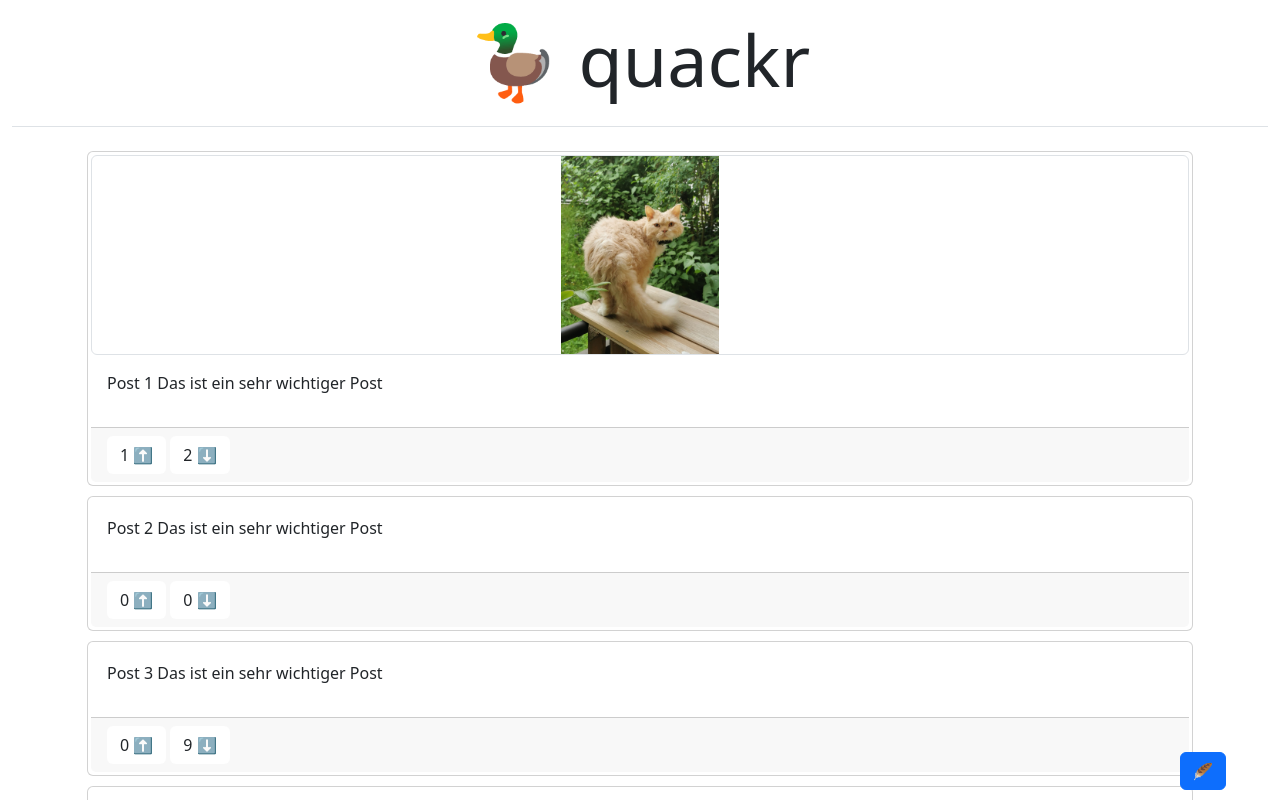
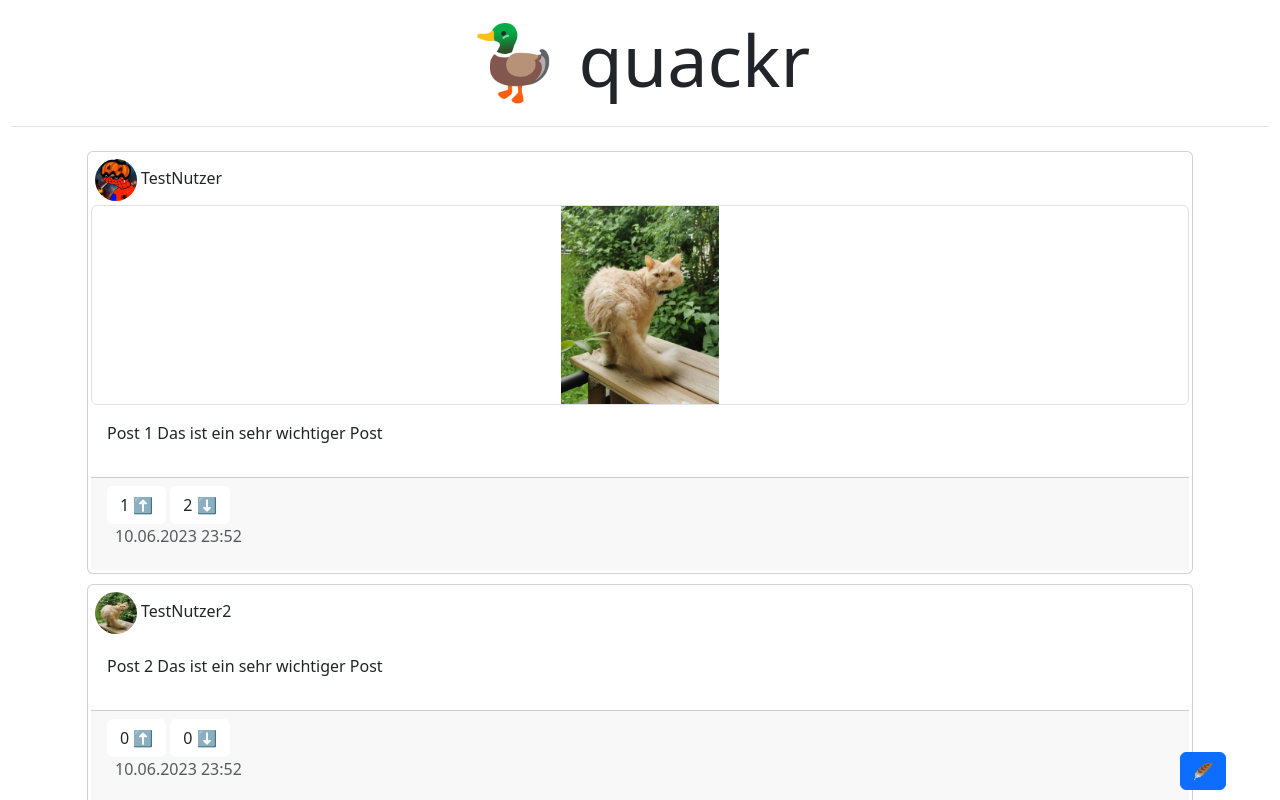
Before and after one commit to makorte/quackr, an Angular app in the folder frontend/quackr-frontend/: page /app/posts in a window 1280 px wide. Shown: the top 800 px of the page. Built offline with nearby package versions, Linux system fonts and the light colour scheme.

Commit message:
Build FIx und User Icon hinzugefügt

```diff
--- a/frontend/quackr-frontend/src/model/Post.ts
+++ b/frontend/quackr-frontend/src/model/Post.ts
@@ -8,6 +8,7 @@ export class Post {
   public likeStatus: LikeStatus;
   public id: number|null;
   public ersteller: User;
+  public erstellungsDatum: string = "10.06.2023 23:52";
 
 
   constructor(message: string, likes: number, dislikes: number, likeStatus: LikeStatus,ersteller: User, id: number|null = null, imageLink: string | null = null) {
--- a/frontend/quackr-frontend/src/post-detail-view/post-detail-view.component.html
+++ b/frontend/quackr-frontend/src/post-detail-view/post-detail-view.component.html
@@ -6,5 +6,6 @@
 </div>
 
 <div *ngIf="state == LoadingState.Loaded && post != null">
-  <app-post [post]="post"></app-post>
+
+  <app-post [post]="post" [enableLinks]="false"> <button type="button" class="btn-close" aria-label="Close" (click)="backToOverview()"></button></app-post>
 </div>
--- a/frontend/quackr-frontend/src/post-detail-view/post-detail-view.component.ts
+++ b/frontend/quackr-frontend/src/post-detail-view/post-detail-view.component.ts
@@ -1,4 +1,4 @@
-import { Component } from '@angular/core';
+import {Component, Input} from '@angular/core';
 import {ActivatedRoute, Router} from "@angular/router";
 import {Post} from "../model/Post";
 import {RestService} from "../rest.service";
@@ -10,6 +10,7 @@ import {RestService} from "../rest.service";
 })
 export class PostDetailViewComponent {
   public post: Post|null = null;
+
   state: LoadingState = LoadingState.Loading;
 
   constructor(private router: Router, private route : ActivatedRoute, restService: RestService) {
@@ -35,6 +36,9 @@ export class PostDetailViewComponent {
     });
   }
 
+  backToOverview() {
+    this.router.navigate(["app", "posts"])
+  }
   protected readonly LoadingState = LoadingState;
 }
 
--- a/frontend/quackr-frontend/src/post/post.component.html
+++ b/frontend/quackr-frontend/src/post/post.component.html
@@ -1,18 +1,26 @@
 
   <div id="post-div" class="col card">
-    <div *ngIf="post.imageLink != null" class="">
-      <img  src="/assets/katze.jpg" class="card-img-top  object-fit-contain border rounded postImage"   alt="..."/>
+    <div  class="">
+      <ng-content />
+      <div>
+        <img src="{{post.ersteller.userIconLink}}" class="rounded-circle p-1" width="50" height="50">
+        <span>{{post.ersteller.name}}</span>
+      </div>
+      <img  *ngIf="post.imageLink != null" src="/assets/katze.jpg" class="card-img-top  object-fit-contain border rounded postImage"   alt="..."/>
     </div>
     <div class="card-body">
-      <a routerLink="/app/post-details/{{post.id}}" class="text-decoration-none">
+      <a *ngIf="enableLinks" routerLink="/app/post-details/{{post.id}}" class="text-decoration-none">
           <p id="post-text" class="text-body">{{post.message}}</p>
       </a>
+      <p *ngIf="!enableLinks" id="post-text-2" class="text-body">{{post.message}}</p>
     </div>
-    <div class="card-footer btn-toolbar gap-1 " role="toolbar" >
-      <app-like-button (btnClick)="likeChange()" [post]="post"></app-like-button>
-<!--      <button classList="{{getLikeButtonClasses()}}" id="like-button" (click)="likeChange()">{{post.likes}}  ⬆️</button>-->
-<!--      <button [classList]="getDislikeButtonClasses()" id="dislike-button" (click)="dislikeChange()">{{post.dislikes}}  ⬇️-->
-      <app-dislike-button (btnClick)="dislikeChange()" [post]="post"></app-dislike-button>
-<!--      </button>-->
+    <div class="card-footer">
+      <div class="btn-toolbar gap-1 " role="toolbar" >
+        <app-like-button (btnClick)="likeChange()" [post]="post"></app-like-button>
+        <app-dislike-button (btnClick)="dislikeChange()" [post]="post"></app-dislike-button>
+      </div>
+      <span class="text-body-secondary p-2">{{post.erstellungsDatum}}</span>
+      <button *ngIf="enableLinks" class="btn btn-outline-light float-end" (click)="toPostDetail()">-></button>
     </div>
+
   </div>
--- a/frontend/quackr-frontend/src/post/post.component.ts
+++ b/frontend/quackr-frontend/src/post/post.component.ts
@@ -2,6 +2,7 @@ import {Component, EventEmitter, Input, Output} from '@angular/core';
 import {LikeStatus, Post} from "../model/Post";
 import {state} from "@angular/animations";
 import {User} from "../model/User";
+import {Router} from "@angular/router";
 
 @Component({
   selector: 'app-post',
@@ -9,8 +10,14 @@ import {User} from "../model/User";
   styleUrls: ['./post.component.sass'],
 })
 export class PostComponent {
+  private router: Router;
+
+  constructor(router: Router) {
+    this.router = router;
+  }
 
   @Input() post: Post = new Post("Lädt...", 0, 0 , LikeStatus.NONE, new User(-1, [],"","",""));
+  @Input() enableLinks: boolean = true;
 
   @Output() onLikeStatusChange = new EventEmitter<Post>();
 
@@ -26,11 +33,7 @@ export class PostComponent {
     this.onLikeStatusChange.emit(this.post);
   }
 
-  getLikeButtonClasses() {
-    return this.post.hasLiked() ? "liked btn" : "btn";
-  }
-
-  getDislikeButtonClasses() {
-    return this.post.hasDisliked() ? "disliked btn" : "likeButton btn";
+  toPostDetail() {
+    this.router.navigate(["app","post-details",this.post.id]);
   }
 }
--- a/frontend/quackr-frontend/src/rest.service.ts
+++ b/frontend/quackr-frontend/src/rest.service.ts
@@ -16,13 +16,13 @@ export class RestService {
 
 
   private users = [
-    new User(0,[],"TestNutzer", "/assets/Katze.jpg", ""),
-    new User(1,[],"TestNutzer2", "/assets/Katze.jpg", "")
+    new User(0,[],"TestNutzer", "/assets/Gucci_Spider_2.jpg", ""),
+    new User(1,[],"TestNutzer2", "/assets/katze.jpg", "")
   ];
 
   private posts = [
     new Post("Post 1 \n Das ist ein sehr wichtiger Post", 1, 2, LikeStatus.NONE,this.users[0], 1, "/katze.jpg"),
-    new Post("Post 2 \n Das ist ein sehr wichtiger Post", 0, 0, LikeStatus.NONE,this.users[0], 2),
+    new Post("Post 2 \n Das ist ein sehr wichtiger Post", 0, 0, LikeStatus.NONE,this.users[1], 2),
     new Post("Post 3 \n Das ist ein sehr wichtiger Post", 0, 9, LikeStatus.NONE,this.users[0], 3),
     new Post("Post 1 \n Das ist ein sehr wichtiger Post", 1, 2, LikeStatus.NONE,this.users[0], 4),
     new Post("Post 2 \n Das ist ein sehr wichtiger Post", 0, 0, LikeStatus.NONE,this.users[0], 5),
--- a/frontend/quackr-frontend/tsconfig.json
+++ b/frontend/quackr-frontend/tsconfig.json
@@ -18,6 +18,7 @@
     "importHelpers": true,
     "target": "ES2022",
     "module": "ES2022",
+    "allowSyntheticDefaultImports": true,
     "useDefineForClassFields": false,
     "lib": [
       "ES2022",
```
Also changed, not shown: frontend/quackr-frontend/src/assets/Gucci_Spider_2.jpg (added).
